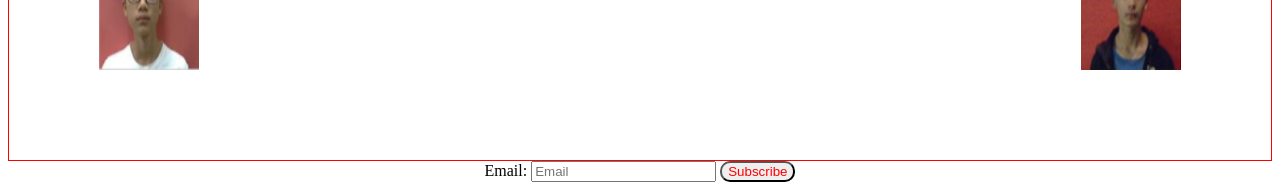
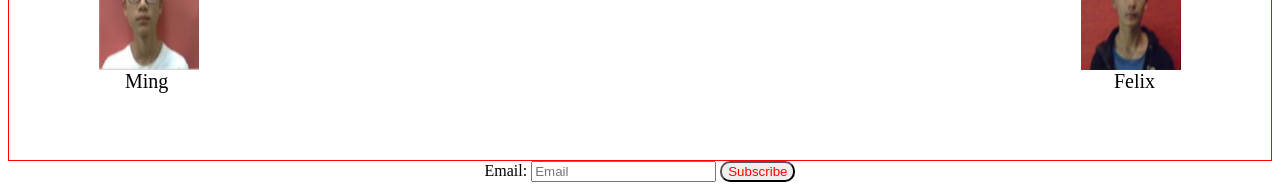
Before and after one commit to mingleg7756/movie-project, a plain HTML site: page index.html in a window 1280 px wide. Shown: the part 261-445 px from the top of the page. Drawn offline with nearby package versions, Linux system fonts and the light colour scheme.

Commit message:
add name

```diff
--- a/index.html
+++ b/index.html
@@ -25,7 +25,8 @@
     <div class="row">
       <p id="actors">Actors</p>
       <img src="image/ming.png" class="ming"><img src="image/felix.png" class="felix">
-
+      <span class="name1">Ming</span>
+      <span class="name2">Felix</span>
 
     </div>
 
--- a/style.css
+++ b/style.css
@@ -82,3 +82,11 @@ div.row {
     position:relative;
     bottom:100px;
 }
+.name1{
+    position: absolute;
+    left: 125px;
+}
+.name2{
+    position: absolute;
+    right: 125px;
+}
```
